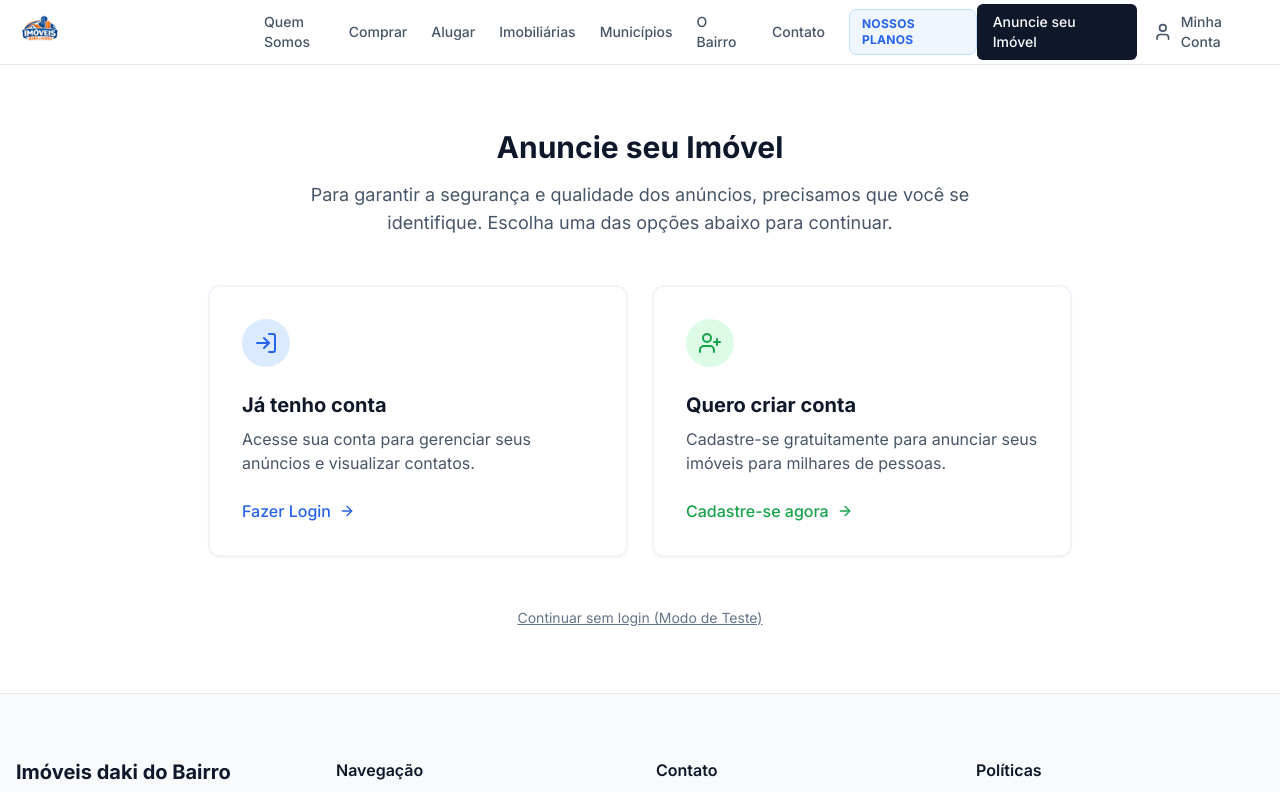
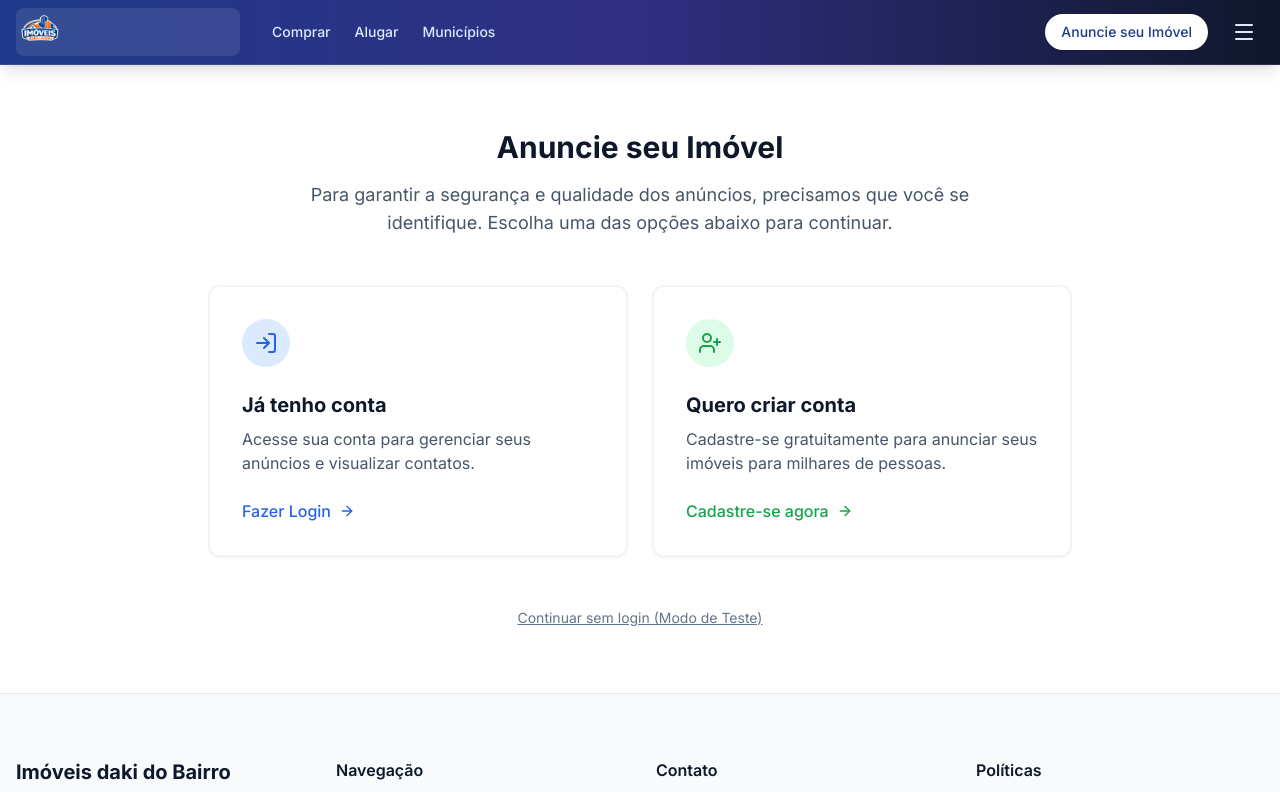
Before and after one commit to Dodo110371/imoveis-daki-do-bairro, a Next.js app: page /anunciar in a window 1280 px wide. Shown: the top 792 px of the page. Built offline with nearby package versions, Linux system fonts and the light colour scheme.

Commit message:
refactor(header): reorganize navigation, add gradient and sidebar menu

```diff
--- a/components/Header.tsx
+++ b/components/Header.tsx
@@ -9,11 +9,12 @@ export function Header() {
     const [isMenuOpen, setIsMenuOpen] = useState(false);
 
     return (
-        <header className="sticky top-0 z-50 w-full border-b bg-white/95 backdrop-blur supports-[backdrop-filter]:bg-white/60">
+        <>
+            <header className="sticky top-0 z-40 w-full border-b border-white/10 bg-gradient-to-r from-blue-900 via-indigo-900 to-slate-900 shadow-lg text-white">
                 <div className="container mx-auto flex h-16 items-center justify-between px-4">
-                <div className="flex items-center gap-6">
+                    <div className="flex items-center gap-8">
                         <Link href="/" className="flex items-center space-x-2">
-                        <div className="relative h-10 w-40 md:h-12 md:w-56">
+                            <div className="relative h-10 w-40 md:h-12 md:w-56 bg-white/10 rounded-lg p-1 backdrop-blur-sm">
                                 <Image
                                     src="/Logo_imoveis_daki_do_bairro.png"
                                     alt="Imóveis daki do Bairro"
@@ -23,66 +24,110 @@ export function Header() {
                                 />
                             </div>
                         </Link>
-                    <Link href="/quem-somos" className="hidden md:block text-sm font-medium text-slate-600 hover:text-slate-900 transition-colors">
-                        Quem Somos
+
+                        {/* Desktop Navigation - Only Most Relevant */}
+                        <nav className="hidden md:flex items-center gap-6 text-sm font-medium text-blue-100">
+                            <Link href="/comprar" className="hover:text-white transition-colors">Comprar</Link>
+                            <Link href="/alugar" className="hover:text-white transition-colors">Alugar</Link>
+                            <Link href="/municipios" className="hover:text-white transition-colors">Municípios</Link>
+                        </nav>
+                    </div>
+
+                    <div className="flex items-center gap-4">
+                        <Link href="/anunciar" className="hidden md:flex items-center gap-2 px-4 py-2 text-sm font-medium text-blue-900 bg-white rounded-full hover:bg-blue-50 transition-colors shadow-sm">
+                            Anuncie seu Imóvel
+                        </Link>
+
+                        <button
+                            className="p-2 text-blue-100 hover:text-white hover:bg-white/10 rounded-full transition-colors"
+                            onClick={() => setIsMenuOpen(true)}
+                            aria-label="Abrir menu"
+                        >
+                            <Menu className="h-6 w-6" />
+                        </button>
+                    </div>
+                </div>
+            </header>
+
+            {/* Sidebar Navigation Menu */}
+            {isMenuOpen && (
+                <>
+                    {/* Backdrop */}
+                    <div
+                        className="fixed inset-0 z-50 bg-black/60 backdrop-blur-sm transition-opacity"
+                        onClick={() => setIsMenuOpen(false)}
+                    />
+
+                    {/* Drawer */}
+                    <div className="fixed inset-y-0 right-0 z-50 w-full max-w-sm bg-white shadow-2xl animate-in slide-in-from-right duration-300 flex flex-col">
+                        <div className="flex items-center justify-between p-4 border-b">
+                            <span className="text-lg font-bold text-slate-800">Menu</span>
+                            <button
+                                onClick={() => setIsMenuOpen(false)}
+                                className="p-2 text-slate-500 hover:text-slate-900 hover:bg-slate-100 rounded-full transition-colors"
+                            >
+                                <X className="h-6 w-6" />
+                            </button>
+                        </div>
+
+                        <nav className="flex-1 overflow-y-auto py-6 px-4 flex flex-col gap-2">
+                            <div className="mb-6 pb-6 border-b border-slate-100 space-y-2">
+                                <Link
+                                    href="/anunciar"
+                                    className="flex items-center justify-center gap-2 px-4 py-3 text-sm font-bold text-white bg-gradient-to-r from-blue-600 to-indigo-600 rounded-lg hover:from-blue-700 hover:to-indigo-700 transition-all shadow-md"
+                                    onClick={() => setIsMenuOpen(false)}
+                                >
+                                    Anuncie seu Imóvel
+                                </Link>
+                                <Link
+                                    href="/minha-conta"
+                                    className="flex items-center justify-center gap-2 px-4 py-3 text-sm font-medium text-slate-700 bg-slate-100 rounded-lg hover:bg-slate-200 transition-colors"
+                                    onClick={() => setIsMenuOpen(false)}
+                                >
+                                    <User className="h-4 w-4" />
+                                    Minha Conta
                                 </Link>
                             </div>
 
-                {/* Desktop Navigation */}
-                <nav className="hidden md:flex items-center gap-6 text-sm font-medium text-slate-600">
-                    <Link href="/comprar" className="hover:text-slate-900 transition-colors">Comprar</Link>
-                    <Link href="/alugar" className="hover:text-slate-900 transition-colors">Alugar</Link>
-                    <Link href="/imobiliarias" className="hover:text-slate-900 transition-colors">Imobiliárias</Link>
-                    <Link href="/municipios" className="hover:text-slate-900 transition-colors">Municípios</Link>
-                    <Link href="/bairro" className="hover:text-slate-900 transition-colors">O Bairro</Link>
-                    <Link href="/contato" className="hover:text-slate-900 transition-colors">Contato</Link>
-                    <Link
-                        href="/planos"
-                        className="px-3 py-1.5 text-blue-600 font-bold border border-blue-200 bg-blue-50 rounded-lg hover:bg-blue-100 hover:border-blue-300 transition-all text-xs uppercase tracking-wide"
-                    >
+                            <p className="text-xs font-semibold text-slate-400 uppercase tracking-wider mb-2 px-2">Navegação</p>
+
+                            <Link href="/comprar" className="flex items-center px-4 py-3 text-slate-600 hover:text-blue-600 hover:bg-blue-50 rounded-lg transition-colors" onClick={() => setIsMenuOpen(false)}>
+                                Comprar
+                            </Link>
+                            <Link href="/alugar" className="flex items-center px-4 py-3 text-slate-600 hover:text-blue-600 hover:bg-blue-50 rounded-lg transition-colors" onClick={() => setIsMenuOpen(false)}>
+                                Alugar
+                            </Link>
+                            <Link href="/municipios" className="flex items-center px-4 py-3 text-slate-600 hover:text-blue-600 hover:bg-blue-50 rounded-lg transition-colors" onClick={() => setIsMenuOpen(false)}>
+                                Municípios
+                            </Link>
+                            <Link href="/imobiliarias" className="flex items-center px-4 py-3 text-slate-600 hover:text-blue-600 hover:bg-blue-50 rounded-lg transition-colors" onClick={() => setIsMenuOpen(false)}>
+                                Imobiliárias
+                            </Link>
+                            <Link href="/bairro" className="flex items-center px-4 py-3 text-slate-600 hover:text-blue-600 hover:bg-blue-50 rounded-lg transition-colors" onClick={() => setIsMenuOpen(false)}>
+                                O Bairro
+                            </Link>
+                            <Link href="/planos" className="flex items-center px-4 py-3 text-slate-600 hover:text-blue-600 hover:bg-blue-50 rounded-lg transition-colors" onClick={() => setIsMenuOpen(false)}>
                                 Nossos Planos
+                            </Link>
+
+                            <div className="my-2 border-t border-slate-100" />
+
+                            <Link href="/quem-somos" className="flex items-center px-4 py-3 text-slate-600 hover:text-blue-600 hover:bg-blue-50 rounded-lg transition-colors" onClick={() => setIsMenuOpen(false)}>
+                                Quem Somos
+                            </Link>
+                            <Link href="/contato" className="flex items-center px-4 py-3 text-slate-600 hover:text-blue-600 hover:bg-blue-50 rounded-lg transition-colors" onClick={() => setIsMenuOpen(false)}>
+                                Contato
                             </Link>
                         </nav>
 
-                <div className="flex items-center gap-4">
-                    <Link href="/anunciar" className="hidden md:flex items-center gap-2 px-4 py-2 text-sm font-medium text-white bg-slate-900 rounded-md hover:bg-slate-800 transition-colors">
-                        Anuncie seu Imóvel
-                    </Link>
-                    <Link href="/minha-conta" className="hidden md:flex items-center gap-2 text-sm font-medium text-slate-600 hover:text-slate-900 transition-colors">
-                        <User className="h-5 w-5" />
-                        Minha Conta
-                    </Link>
-                    <button
-                        className="md:hidden p-2 text-slate-600 hover:text-slate-900"
-                        onClick={() => setIsMenuOpen(!isMenuOpen)}
-                    >
-                        {isMenuOpen ? <X className="h-6 w-6" /> : <Menu className="h-6 w-6" />}
-                    </button>
+                        <div className="p-4 border-t bg-slate-50">
+                            <p className="text-xs text-center text-slate-400">
+                                © {new Date().getFullYear()} Imóveis daki do Bairro
+                            </p>
                         </div>
                     </div>
-
-            {/* Mobile Navigation Menu */}
-            {isMenuOpen && (
-                <div className="md:hidden border-t bg-white animate-in slide-in-from-top-2 duration-200">
-                    <nav className="flex flex-col p-4 gap-4 text-sm font-medium text-slate-600">
-                        <Link href="/comprar" className="hover:text-slate-900 transition-colors py-2 border-b border-slate-100" onClick={() => setIsMenuOpen(false)}>Comprar</Link>
-                        <Link href="/alugar" className="hover:text-slate-900 transition-colors py-2 border-b border-slate-100" onClick={() => setIsMenuOpen(false)}>Alugar</Link>
-                        <Link href="/imobiliarias" className="hover:text-slate-900 transition-colors py-2 border-b border-slate-100" onClick={() => setIsMenuOpen(false)}>Imobiliárias</Link>
-                        <Link href="/municipios" className="hover:text-slate-900 transition-colors py-2 border-b border-slate-100" onClick={() => setIsMenuOpen(false)}>Municípios</Link>
-                        <Link href="/quem-somos" className="hover:text-slate-900 transition-colors py-2 border-b border-slate-100" onClick={() => setIsMenuOpen(false)}>Quem Somos</Link>
-                        <Link href="/bairro" className="hover:text-slate-900 transition-colors py-2 border-b border-slate-100" onClick={() => setIsMenuOpen(false)}>O Bairro</Link>
-                        <Link href="/contato" className="hover:text-slate-900 transition-colors py-2 border-b border-slate-100" onClick={() => setIsMenuOpen(false)}>Contato</Link>
-                        <Link href="/planos" className="text-blue-600 font-bold hover:text-blue-700 transition-colors py-2 border-b border-slate-100" onClick={() => setIsMenuOpen(false)}>Nossos Planos</Link>
-                        <Link href="/minha-conta" className="flex items-center gap-2 hover:text-slate-900 transition-colors py-2 border-b border-slate-100" onClick={() => setIsMenuOpen(false)}>
-                            <User className="h-5 w-5" />
-                            Minha Conta
-                        </Link>
-                        <Link href="/anunciar" className="flex items-center justify-center gap-2 px-4 py-3 mt-2 text-sm font-medium text-white bg-slate-900 rounded-md hover:bg-slate-800 transition-colors w-full" onClick={() => setIsMenuOpen(false)}>
-                            Anuncie seu Imóvel
-                        </Link>
-                    </nav>
-                </div>
+                </>
             )}
-        </header>
+        </>
     );
 }
```
Lines whose indentation alone changed are shown as unchanged.
